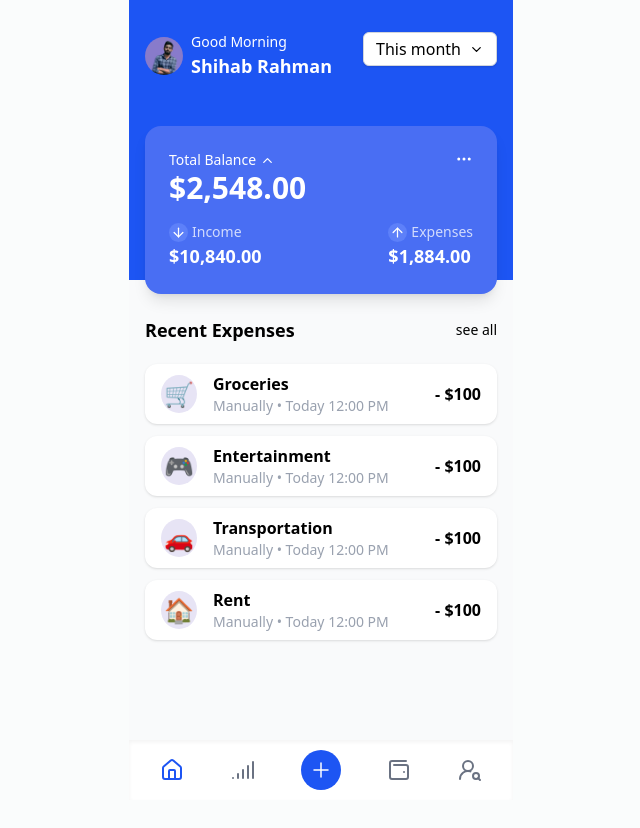
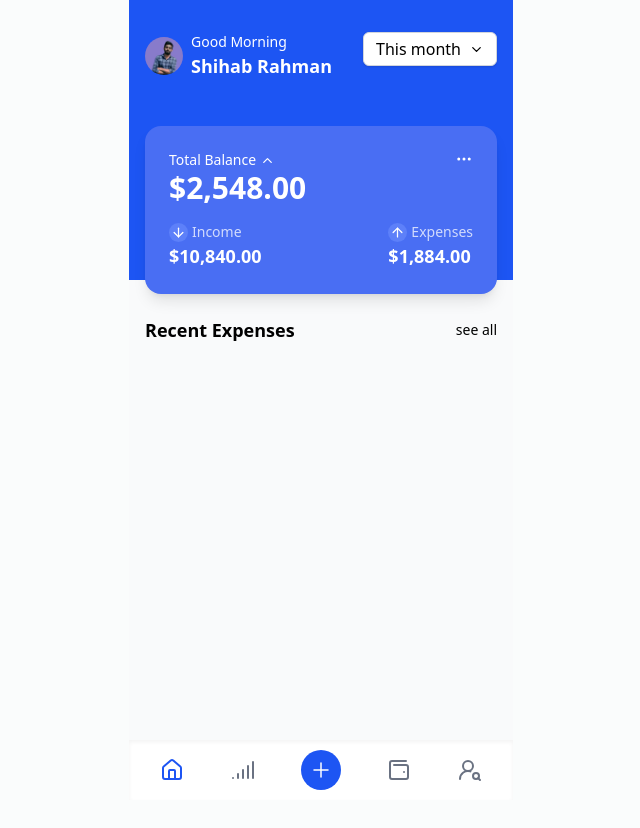
Before and after one commit to Karim-Samaha/expenses-tracker, a React (Vite) app: page /dashboard in a window 1280 px wide. Shown: the top 828 px of the page, without its empty margins (319-959 px from the left). Built offline with nearby package versions, Linux system fonts and the light colour scheme.

Commit message:
feat(expenses): adding expenses listing with pagination

```diff
--- a/package.json
+++ b/package.json
@@ -18,6 +18,7 @@
     "react-datepicker": "^8.4.0",
     "react-dom": "^19.1.0",
     "react-hook-form": "^7.61.1",
+    "react-modal": "^3.16.3",
     "react-router-dom": "^7.7.1",
     "tailwindcss": "^4.1.11",
     "zod": "^4.0.14"
@@ -29,6 +30,7 @@
     "@types/node": "^24.1.0",
     "@types/react": "^19.1.8",
     "@types/react-dom": "^19.1.6",
+    "@types/react-modal": "^3.16.3",
     "@vitejs/plugin-react": "^4.6.0",
     "eslint": "^9.30.1",
     "eslint-plugin-react-hooks": "^5.2.0",
--- a/src/features/category/components/CategoryDropdown.tsx
+++ b/src/features/category/components/CategoryDropdown.tsx
@@ -6,7 +6,7 @@ import type { FieldError } from "react-hook-form";
 interface CategoryDropdownProps {
   categories: Category[];
   selectedCategory: string;
-  handleCategoryChange: (name: string) => void;
+  handleCategoryChange: (category: Category) => void;
   error?: FieldError;
 }
 const CategoryDropdown: React.FC<CategoryDropdownProps> = ({
@@ -18,9 +18,8 @@ const CategoryDropdown: React.FC<CategoryDropdownProps> = ({
 }) => {
   const [isOpen, setIsOpen] = useState(false);
 
-
-  const handleSelect = (value: string) => {
-    handleCategoryChange(value);
+  const handleSelect = (category: Category) => {
+    handleCategoryChange(category);
     setIsOpen(false);
   };
   const toggleDropdown = () => {
@@ -50,7 +49,7 @@ const CategoryDropdown: React.FC<CategoryDropdownProps> = ({
             {categories.map((cat) => (
               <li
                 key={cat.label}
-                onClick={() => handleSelect(cat.label)}
+                onClick={() => handleSelect(cat)}
                 className="px-4 py-2 hover:bg-gray-100 cursor-pointer text-gray-700 flex gap-x-3"
               >
                 <span>{cat.icon}</span>
--- a/src/features/category/components/ListCategory.tsx
+++ b/src/features/category/components/ListCategory.tsx
@@ -5,7 +5,7 @@ import { Plus } from "lucide-react";
 interface ListCategoryProps {
   categories: Category[];
   selectedCategory: string;
-  handleCategoryChange: (name: string) => void;
+  handleCategoryChange: (category: Category) => void;
 }
 const ListCategory: React.FC<ListCategoryProps> = ({
   categories,
@@ -20,7 +20,7 @@ const ListCategory: React.FC<ListCategoryProps> = ({
           <div
             key={cat.label}
             className="flex flex-col items-center"
-            onClick={() => handleCategoryChange(cat.label)}
+            onClick={() => handleCategoryChange(cat)}
           >
             <div
               className={`w-12 h-12 flex items-center justify-center rounded-full ${
--- a/src/features/category/types/Category.tsx
+++ b/src/features/category/types/Category.tsx
@@ -2,5 +2,5 @@ import type { ReactNode } from "react";
 
 export interface Category {
   label: string;
-  icon: string | ReactNode;
+  icon: string;
 }
--- /dev/null
+++ b/src/features/expenses/components/ExpensesItem.tsx
@@ -0,0 +1,27 @@
+import Expenses from "../types/Expenses";
+
+interface ExpensesItemProps {
+  data: Expenses;
+  i: number;
+}
+const ExpensesItem: React.FC<ExpensesItemProps> = ({ data, i }) => {
+  return (
+    <li
+      key={data.date ? new Date(data.date).getDate() : i}
+      className="bg-white rounded-xl px-4 py-2 shadow flex items-center "
+    >
+      <div className="text-2xl mr-4 rounded-[50%] bg-[#E7E4F5] flex items-center justify-center p-[3px] ">
+        <div> {data?.categoryIcon}</div>
+      </div>
+      <div className="flex-1">
+        <p className="font-semibold">{data.category}</p>
+        <p className="text-sm text-gray-400">Manually</p>
+      </div>
+      <div>
+        <p className="font-semibold text-right">{data.amount} $</p>
+        <p className="text-sm text-gray-400">Today 12:00 PM</p>
+      </div>
+    </li>
+  );
+};
+export default ExpensesItem;
--- a/src/features/expenses/components/ListingExpenses.tsx
+++ b/src/features/expenses/components/ListingExpenses.tsx
@@ -1,12 +1,27 @@
+import useExpensesData from "../hooks/useExpensesData";
+import ExpensesItem from "./ExpensesItem";
+import usePaginationOnScroll from '@shared/hooks/usePaginationOnScroll'
 export default function ListingExpenses() {
+  const { data, loadMore } = useExpensesData();
+  const { observerRef } = usePaginationOnScroll({loadMore})
   return (
     <div className="mt-5">
       <div className="flex justify-between items-center mb-1 p-4">
         <h3 className="text-lg font-semibold">Recent Expenses</h3>
         <button className="text-black text-sm font-medium">see all</button>
       </div>
+      <ul className="space-y-3 px-4">
+        {data?.map((item, i) => (
+          <ExpensesItem data={item} i={i} />
+        ))}
+      </ul>
+      <div ref={observerRef} className="h-8"></div>
+    </div>
+  );
+}
 
-      <ul className="space-y-3 px-4">
+{
+  /* <ul className="space-y-3 px-4">
         {[
           { icon: "🛒", title: "Groceries", amount: "- $100" },
           { icon: "🎮", title: "Entertainment", amount: "- $100" },
@@ -27,7 +42,8 @@ export default function ListingExpenses() {
             <p className="font-semibold">{item.amount}</p>
           </li>
         ))}
-      </ul>
-    </div>
-  );
+      </ul> */
 }
+function useScrollPagination(arg0: { loadMore: () => void; }): { observerRef: any; } {
+  throw new Error("Function not implemented.");
+}
--- a/src/features/expenses/hooks/useAddExpensesForm.tsx
+++ b/src/features/expenses/hooks/useAddExpensesForm.tsx
@@ -5,6 +5,7 @@ import { zodResolver } from "@hookform/resolvers/zod";
 import { addExpense } from "../services/AddExpenses";
 import Expenses from "../types/Expenses";
 import useFormStatus from "@shared/hooks/useFormStatus";
+import { Category } from "@features/category/types/Category";
 
 const useAddExpensesForm = () => {
   const { formStatus, handleFormSuccess, handleFormCrash } = useFormStatus();
@@ -13,8 +14,9 @@ const useAddExpensesForm = () => {
     amount: "",
     date: null,
     file: null,
+    categoryIcon: "",
+    currency: "EGP",
   });
-  console.log({formStatus})
 
   const handleChange = (
     e: React.ChangeEvent<HTMLInputElement | HTMLSelectElement>
@@ -24,10 +26,11 @@ const useAddExpensesForm = () => {
       [e.target.name]: e.target.value,
     }));
   };
-  const handleCategoryChange = (ctgName: string) => {
+  const handleCategoryChange = (category: Category) => {
     setFormValues((prev) => ({
       ...prev,
-      category: ctgName,
+      category: category.label,
+      categoryIcon: category.icon,
     }));
   };
 
--- /dev/null
+++ b/src/features/expenses/hooks/useExpensesData.tsx
@@ -0,0 +1,41 @@
+import { useEffect, useRef, useState } from "react";
+import { getExpenses } from "../services/GetExpenses";
+import Expenses from "../types/Expenses";
+
+const PAGE_SIZE = 10;
+const useExpensesData = () => {
+  const [data, setData] = useState<{ data: Expenses[]; render: Expenses[] }>({
+    data: [],
+    render: [],
+  });
+  const [page, setPage] = useState(1);
+
+  const getData = () => {
+    const storeData = getExpenses();
+    setData((prev) => ({
+      ...prev,
+      data: storeData,
+      render: storeData.slice(0, PAGE_SIZE),
+    }));
+  };
+  const loadMore = () => {
+    if (data.render.length < data.data.length) {
+      setPage((prev) => prev + 1);
+    }
+  };
+  useEffect(() => {
+    getData();
+  }, []);
+  useEffect(() => {
+    if (page === 1) return;
+    const nextChunk = data.data.slice(0, PAGE_SIZE * page);
+    setData((prev) => ({
+      ...prev,
+      render: nextChunk,
+    }));
+  }, [page]);
+
+  return { data: data.render, loadMore };
+};
+
+export default useExpensesData;
--- a/src/features/expenses/types/Expenses.ts
+++ b/src/features/expenses/types/Expenses.ts
@@ -3,4 +3,6 @@ export default interface Expenses {
   amount: string;
   date?: Date | null;
   file?: File | null;
+  categoryIcon?: string;
+  currency: string;
 }
--- /dev/null
+++ b/src/shared/hooks/usePaginationOnScroll.tsx
@@ -0,0 +1,25 @@
+import { useEffect, useRef } from "react";
+
+const usePaginationOnScroll = ({ loadMore }: { loadMore: () => void }) => {
+  const observerRef = useRef<null | HTMLDivElement>(null);
+  useEffect(() => {
+    const observer = new IntersectionObserver(
+      (entries) => {
+        if (entries[0].isIntersecting) {
+          loadMore();
+        }
+      },
+      { threshold: 1 }
+    );
+
+    const el = observerRef.current;
+    if (el) observer.observe(el);
+    return () => {
+      if (el) observer.unobserve(el);
+    };
+  }, [observerRef.current]);
+
+  return { observerRef };
+};
+
+export default usePaginationOnScroll;
```
